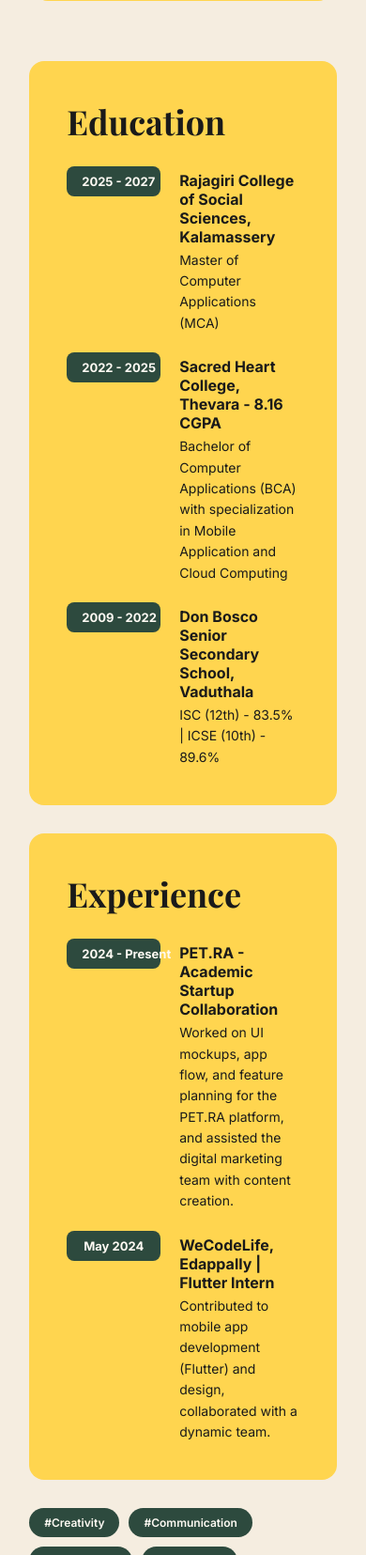
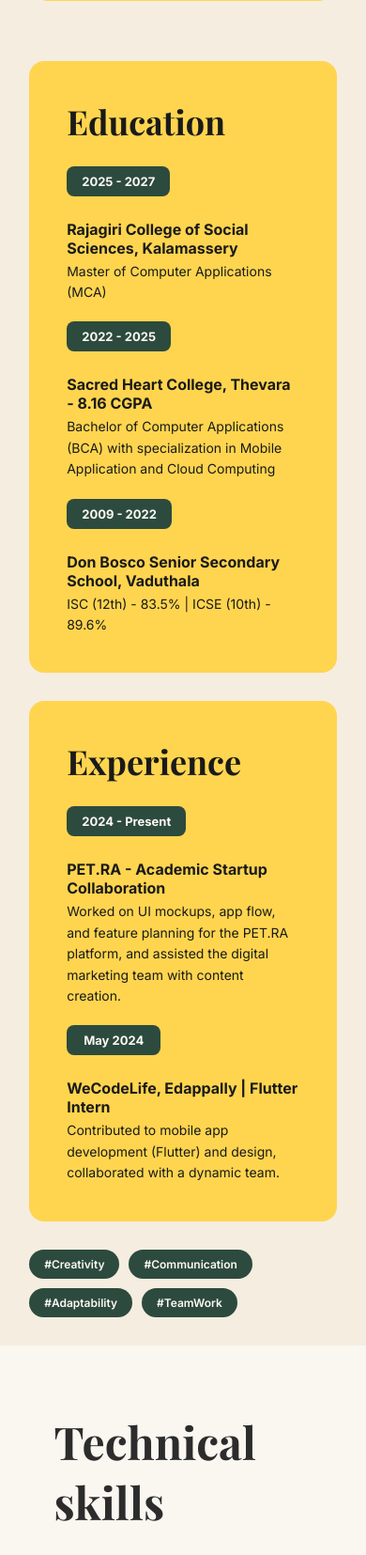
Before and after one commit to Merlin26022004/flask_website, a Flask app: page / in a window 390 px wide. Shown: the part 2249-3904 px from the top of the page at 94% size. Run offline with Flask 3, Linux system fonts and the light colour scheme.

Commit message:
Update Buttons

```diff
--- a/static/style.css
+++ b/static/style.css
@@ -397,6 +397,7 @@ body {
     white-space: nowrap;
     min-width: 100px;
     text-align: center;
+    flex-shrink: 0;
 }
 
 .timeline-content h4 {
@@ -700,6 +701,11 @@ body {
         gap: 15px;
     }
 
+    .timeline-item {
+        flex-direction: column;
+        align-items: flex-start;
+    }
+
     .page-left {
         min-width: auto;
     }
```
